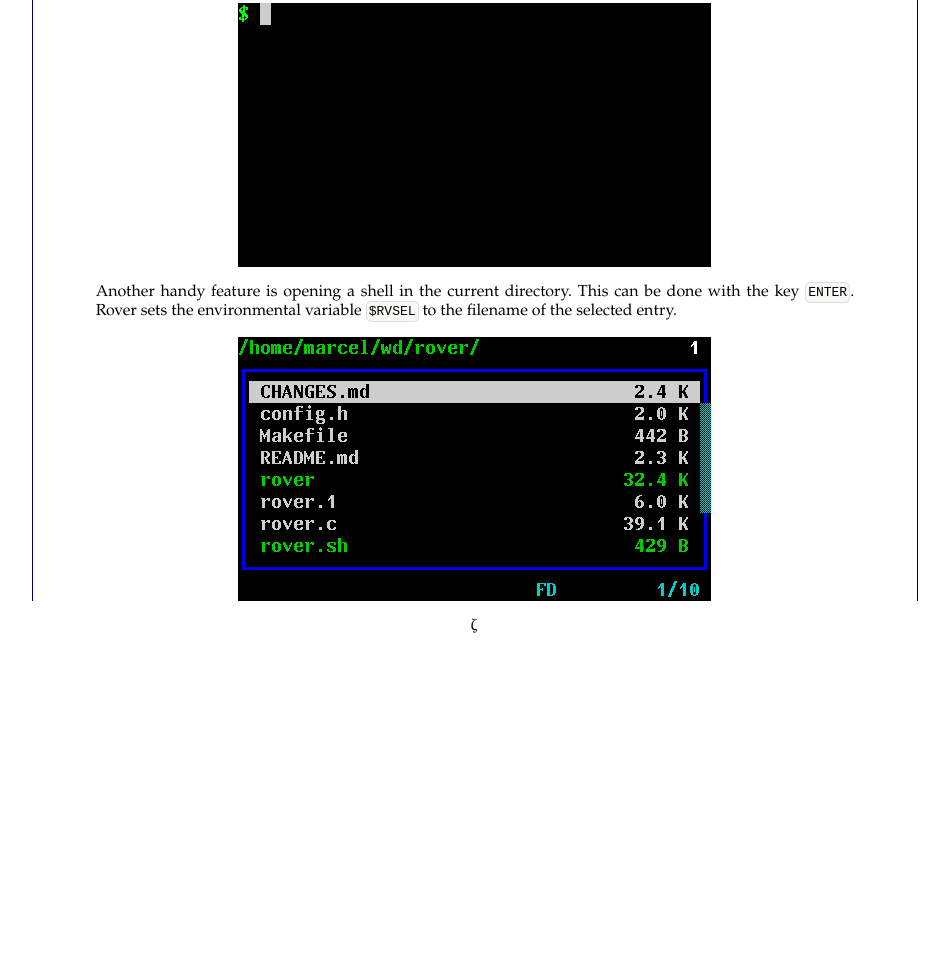
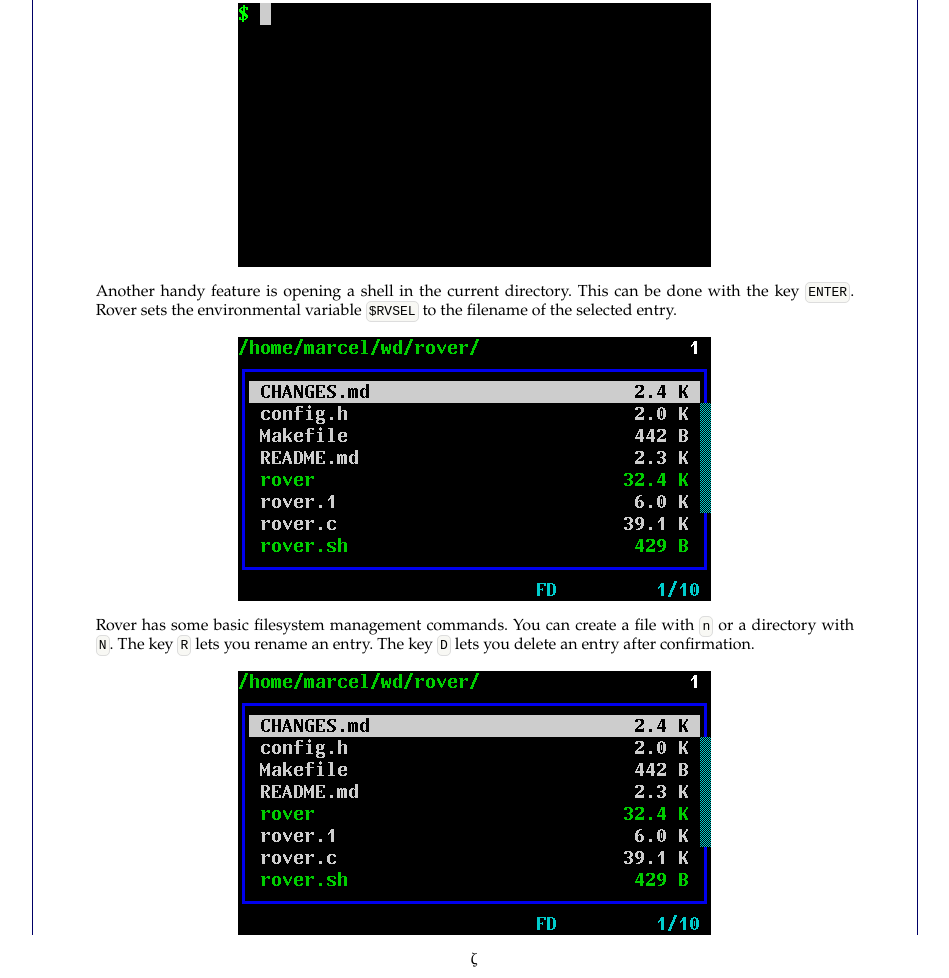
Before and after one commit to lecram/lecram.github.io, a plain HTML site: page p/rover/index.html in a window 1280 px wide. Shown: the part 1304-2282 px from the top of the page, without its empty margins (166-1115 px from the left). Before the commit the page ends 1948 px from the top, so only its background shows below. Drawn offline with Linux system fonts and the light colour scheme.

Commit message:
rover: Add single-entry operations.

```diff
--- a/p/rover/index.html
+++ b/p/rover/index.html
@@ -13,7 +13,7 @@
   </div>
   <div id="content">
     <h1>Rover -- simple file browser for the terminal</h1>
-    <p id="timestamp">Last updated on 2015-11-02 16:47:29 -0200</p>
+    <p id="timestamp">Last updated on 2015-11-02 16:52:49 -0200</p>
 <p>Rover is a small file browser that aims to be simple, fast and
 portable.</p>
 <p>Feature overview:</p>
@@ -61,6 +61,11 @@ This can be done with the key <tt>ENTER</tt>. Rover sets the
 environmental variable <tt>$RVSEL</tt> to the filename of the
 selected entry.</p>
 <p><img src="rv04.gif" alt="rv04.gif" /></p>
+<p>Rover has some basic filesystem management commands. You can
+create a file with <tt>n</tt> or a directory with <tt>N</tt>. The key
+<tt>R</tt> lets you rename an entry. The key <tt>D</tt> lets you
+delete an entry after confirmation.</p>
+<p><img src="rv05.gif" alt="rv05.gif" /></p>
   </div>
   <div id="footer">
     &zeta;
```
Also changed, not shown: p/rover/rv05.gif (added), 3 other files.
